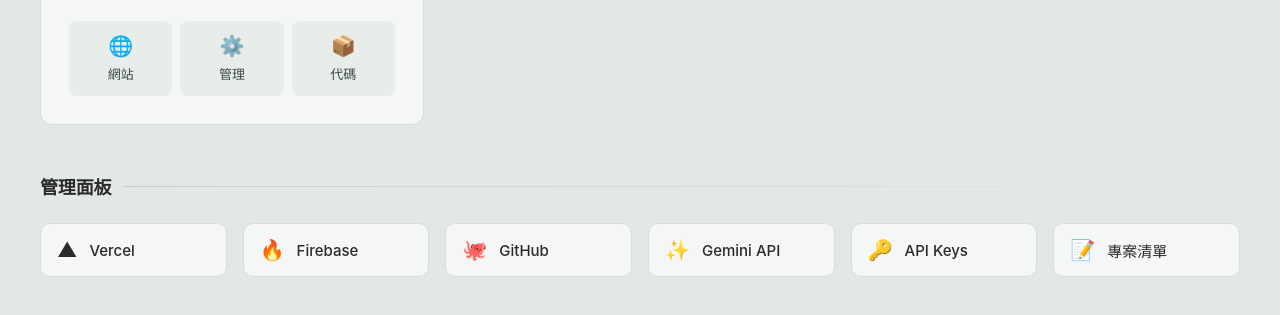
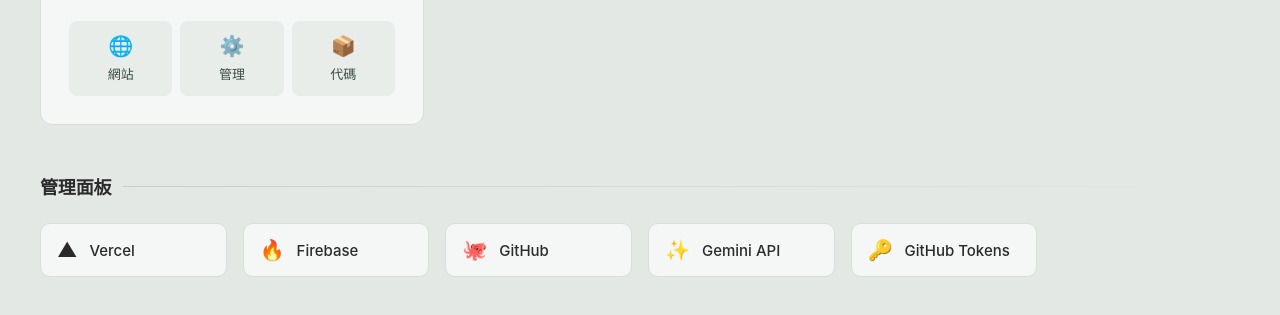
Before and after one commit to Feiye0306/my-projects, a plain HTML site: page index.html in a window 1280 px wide. Shown: the part 337-652 px from the top of the page. Drawn offline with Linux system fonts and the light colour scheme.

Commit message:
Remove local file links from web version

```diff
--- a/index.html
+++ b/index.html
@@ -275,13 +275,9 @@
                     <span class="quick-link-icon">✨</span>
                     <span>Gemini API</span>
                 </a>
-                <a href="file:///C:/Users/Darry/Desktop/CodeHere/API_KEYS_MASTER.md" class="quick-link">
+                <a href="https://github.com/settings/tokens" class="quick-link" target="_blank">
                     <span class="quick-link-icon">🔑</span>
-                    <span>API Keys</span>
-                </a>
-                <a href="file:///C:/Users/Darry/Desktop/CodeHere/MY_PROJECTS.md" class="quick-link">
-                    <span class="quick-link-icon">📝</span>
-                    <span>專案清單</span>
+                    <span>GitHub Tokens</span>
                 </a>
             </div>
         </div>
```
